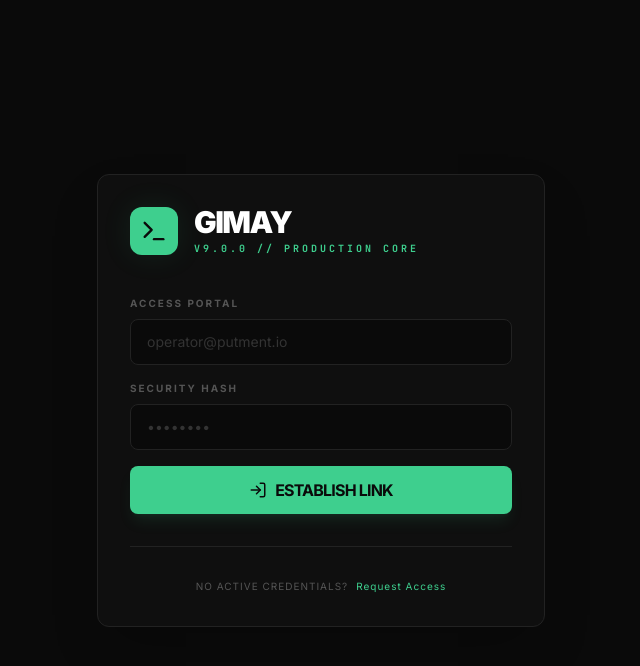
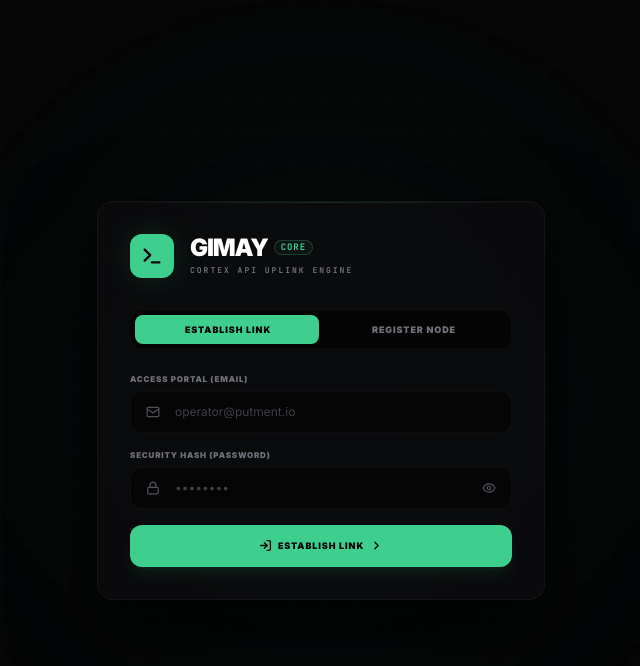
Before and after one commit to suicune27/Gimay, a React (Vite) app: page / in a window 1280 px wide. Both pictures are taken after a click on the button "LINK NODE". Shown: the top 666 px of the page, without its empty margins (319-959 px from the left). Built offline with nearby package versions, Linux system fonts and the light colour scheme; no server answers.

Commit message:
feat: redesign AuthUI, remove email confirmation blockers, and optimize dynamic client connections

```diff
--- a/src/App.tsx
+++ b/src/App.tsx
@@ -117,7 +117,7 @@ export default function App() {
 
   const fetchProfile = async (userId: string) => {
     try {
-      const { data: profile, error } = await globalSupabase
+      const { data: profile, error } = await supabase
         .from('profiles')
         .select('*')
         .eq('id', userId)
@@ -232,11 +232,11 @@ export default function App() {
     };
 
     // Initial check
-    globalSupabase.auth.getSession().then(({ data: { session } }) => {
+    supabase.auth.getSession().then(({ data: { session } }) => {
       handleAuthChange('INITIAL_SESSION', session);
     });
 
-    const { data: { subscription } } = globalSupabase.auth.onAuthStateChange((event, session) => {
+    const { data: { subscription } } = supabase.auth.onAuthStateChange((event, session) => {
       handleAuthChange(event, session);
     });
 
--- a/src/components/AuthUI.tsx
+++ b/src/components/AuthUI.tsx
@@ -1,7 +1,7 @@
 import React, { useState } from 'react';
-import { globalSupabase } from '../lib/supabase';
-import { LogIn, UserPlus, Terminal } from 'lucide-react';
-import { motion } from 'motion/react';
+import { supabase } from '../lib/supabase';
+import { LogIn, UserPlus, Terminal, Mail, Lock, Eye, EyeOff, Sparkles, ChevronRight } from 'lucide-react';
+import { motion, AnimatePresence } from 'motion/react';
 
 interface AuthUIProps {
   onOfflineMode?: () => void;
@@ -11,148 +11,195 @@ export const AuthUI: React.FC<AuthUIProps> = ({ onOfflineMode }) => {
   const [isLogin, setIsLogin] = useState(true);
   const [email, setEmail] = useState('');
   const [password, setPassword] = useState('');
+  const [showPassword, setShowPassword] = useState(false);
   const [loading, setLoading] = useState(false);
   const [error, setError] = useState<string | null>(null);
-  const [successMessage, setSuccessMessage] = useState<string | null>(null);
 
   const handleAuth = async (e: React.FormEvent) => {
     e.preventDefault();
     setLoading(true);
     setError(null);
-    setSuccessMessage(null);
+
+    // Standardize redirection parameter for standard web contexts and Electron local file contexts
+    const redirectTo = window.location.origin.startsWith('file:')
+      ? undefined
+      : window.location.origin + '/app';
 
     const { error: authError } = isLogin
-      ? await globalSupabase.auth.signInWithPassword({ email, password })
-      : await globalSupabase.auth.signUp({
+      ? await supabase.auth.signInWithPassword({ email, password })
+      : await supabase.auth.signUp({
           email,
           password,
-          options: {
-            emailRedirectTo: window.location.origin + '/app'
-          }
+          options: redirectTo ? { emailRedirectTo: redirectTo } : undefined
         });
 
     if (authError) {
       setError(authError.message);
-    } else if (!isLogin) {
-      setSuccessMessage('A secure activation link has been dispatched to your email. Please click the link to verify your operator profile and activate your node.');
     }
     setLoading(false);
   };
 
   return (
-    <div className="min-h-screen flex items-center justify-center bg-[#0A0A0A] p-4 font-sans">
+    <div className="relative min-h-screen w-full flex items-center justify-center bg-[#050506] overflow-hidden p-4 font-sans selection:bg-[#3ECF8E]/20">
+      {/* Ambient background glows like loading */}
+      <div className="absolute top-1/2 left-1/2 -translate-x-1/2 -translate-y-1/2 w-[500px] h-[500px] bg-[#3ECF8E]/5 rounded-full blur-[100px] pointer-events-none" />
+      <div className="absolute top-1/2 left-1/2 -translate-x-1/2 -translate-y-1/2 w-[280px] h-[280px] bg-blue-500/5 rounded-full blur-[80px] pointer-events-none" />
+
+      {/* Technical grid lines in the background */}
+      <div className="absolute inset-0 bg-[linear-gradient(to_right,rgba(255,255,255,0.01)_1px,transparent_1px),linear-gradient(to_bottom,rgba(255,255,255,0.01)_1px,transparent_1px)] bg-[size:32px_32px] pointer-events-none" />
+
       <motion.div
-        initial={{ opacity: 0, y: 20 }}
-        animate={{ opacity: 1, y: 0 }}
-        className="w-full max-w-md p-8 rounded-xl border border-[#222222] bg-[#0F0F0F] shadow-2xl"
+        initial={{ opacity: 0, y: 15, scale: 0.98 }}
+        animate={{ opacity: 1, y: 0, scale: 1 }}
+        transition={{ duration: 0.5, ease: 'easeOut' }}
+        className="relative w-full max-w-md bg-[#0C0C0E]/90 border border-white/[0.04] rounded-2xl shadow-[0_30px_80px_rgba(0,0,0,0.8)] p-8 backdrop-blur-xl z-10 flex flex-col overflow-hidden"
       >
-        <div className="flex items-center gap-4 mb-10">
-          <div className="w-12 h-12 bg-[#3ECF8E] rounded-xl shadow-[0_0_30px_rgba(62,207,142,0.1)] flex items-center justify-center">
-            <Terminal size={28} className="text-[#0A0A0A]" />
+        {/* Top Glow Boundary Line */}
+        <div className="absolute top-0 inset-x-0 h-[1px] bg-gradient-to-r from-transparent via-[#3ECF8E]/20 to-transparent pointer-events-none" />
+
+        {/* Brand Header */}
+        <div className="flex items-center gap-4 mb-8">
+          <div className="w-11 h-11 bg-[#3ECF8E] rounded-xl shadow-[0_0_30px_rgba(62,207,142,0.15)] flex items-center justify-center transition-all hover:scale-105">
+            <Terminal size={22} className="text-[#050506] stroke-[2.5]" />
           </div>
           <div>
-            <h1 className="text-3xl font-black text-white tracking-tighter uppercase leading-none">Gimay</h1>
-            <p className="text-[10px] text-[#3ECF8E] font-mono uppercase tracking-[0.3em] font-bold mt-1">v9.0.0 // PRODUCTION CORE</p>
+            <h1 className="text-2xl font-black text-white tracking-tighter uppercase leading-none flex items-center gap-1.5">
+              Gimay <span className="text-[9px] py-0.5 px-1.5 rounded-full border border-[#3ECF8E]/25 text-[#3ECF8E] font-mono tracking-widest font-black bg-[#3ECF8E]/5">CORE</span>
+            </h1>
+            <p className="text-[8px] text-zinc-500 font-mono uppercase tracking-[0.25em] font-black mt-1">Cortex API Uplink Engine</p>
           </div>
         </div>
 
-        {successMessage ? (
-          <div className="space-y-6 text-center py-4">
-            <div className="w-16 h-16 bg-[#3ECF8E]/10 border border-[#3ECF8E]/30 text-[#3ECF8E] rounded-full flex items-center justify-center mx-auto shadow-[0_0_20px_rgba(62,207,142,0.15)]">
-              <UserPlus size={32} />
+        <AnimatePresence mode="wait">
+          {/* Access and Sign Up Forms */}
+          <motion.div
+            key="auth-form"
+            initial={{ opacity: 0 }}
+            animate={{ opacity: 1 }}
+            exit={{ opacity: 0 }}
+            className="space-y-6"
+          >
+            {/* Sliding Tab Selector */}
+            <div className="p-1 bg-black/60 rounded-xl border border-white/[0.03] flex relative">
+              <button
+                type="button"
+                onClick={() => {
+                  setIsLogin(true);
+                  setError(null);
+                }}
+                className={`flex-1 text-center py-2 text-[9px] font-black uppercase tracking-widest relative z-10 transition-colors duration-300 ${isLogin ? 'text-black' : 'text-zinc-500'}`}
+              >
+                Establish Link
+              </button>
+              <button
+                type="button"
+                onClick={() => {
+                  setIsLogin(false);
+                  setError(null);
+                }}
+                className={`flex-1 text-center py-2 text-[9px] font-black uppercase tracking-widest relative z-10 transition-colors duration-300 ${!isLogin ? 'text-black' : 'text-zinc-500'}`}
+              >
+                Register Node
+              </button>
+
+              <motion.div
+                className="absolute top-1 bottom-1 rounded-lg bg-[#3ECF8E] z-0"
+                animate={{
+                  left: isLogin ? '4px' : 'calc(50% + 2px)',
+                  right: isLogin ? 'calc(50% + 2px)' : '4px',
+                }}
+                transition={{ type: 'spring', stiffness: 350, damping: 28 }}
+              />
             </div>
-            <div className="space-y-2">
-              <h2 className="text-[14px] font-black text-white uppercase tracking-widest">Verification Pending</h2>
-              <p className="text-[11px] text-[#888888] font-mono leading-relaxed px-2">
-                {successMessage}
-              </p>
-            </div>
-            <button
-              onClick={() => {
-                setSuccessMessage(null);
-                setIsLogin(true);
-              }}
-              className="w-full py-3 border border-[#222222] hover:border-[#3ECF8E]/30 text-[#888888] hover:text-[#3ECF8E] font-bold rounded-lg transition-all text-xs tracking-wider uppercase"
-            >
-              Return to Authenticate
-            </button>
-          </div>
-        ) : (
-          <>
+
             <form onSubmit={handleAuth} className="space-y-4">
-              <div>
-                <label className="block text-[10px] font-bold uppercase tracking-[0.2em] text-[#555555] mb-2">Access Portal</label>
+              {/* Email input field */}
+              <div className="space-y-1.5">
+                <label className="block text-[8px] font-black uppercase tracking-widest text-zinc-500">Access Portal (Email)</label>
+                <div className="relative">
+                  <Mail className="absolute left-4 top-1/2 -translate-y-1/2 text-zinc-600" size={14} />
                   <input
                     type="email"
                     value={email}
                     onChange={(e) => setEmail(e.target.value)}
-                  className="w-full bg-[#0A0A0A] border border-[#222222] rounded-lg px-4 py-3 text-sm text-[#AAAAAA] focus:border-[#3ECF8E] focus:text-[#E0E0E0] outline-none transition-all placeholder:text-[#333333]"
+                    className="w-full bg-[#050506] border border-white/[0.04] rounded-xl py-3 pl-11 pr-4 text-xs text-zinc-200 placeholder:text-zinc-700 focus:outline-none focus:border-[#3ECF8E]/40 focus:bg-white/[0.01] transition-all"
                     placeholder="operator@putment.io"
                     required
                   />
                 </div>
-              <div>
-                <label className="block text-[10px] font-bold uppercase tracking-[0.2em] text-[#555555] mb-2">Security Hash</label>
+              </div>
+
+              {/* Password input field */}
+              <div className="space-y-1.5">
+                <label className="block text-[8px] font-black uppercase tracking-widest text-zinc-500">Security Hash (Password)</label>
+                <div className="relative">
+                  <Lock className="absolute left-4 top-1/2 -translate-y-1/2 text-zinc-600" size={14} />
                   <input
-                  type="password"
+                    type={showPassword ? 'text' : 'password'}
                     value={password}
                     onChange={(e) => setPassword(e.target.value)}
-                  className="w-full bg-[#0A0A0A] border border-[#222222] rounded-lg px-4 py-3 text-sm text-[#AAAAAA] focus:border-[#3ECF8E] focus:text-[#E0E0E0] outline-none transition-all placeholder:text-[#333333]"
+                    className="w-full bg-[#050506] border border-white/[0.04] rounded-xl py-3 pl-11 pr-11 text-xs text-zinc-200 placeholder:text-zinc-700 focus:outline-none focus:border-[#3ECF8E]/40 focus:bg-white/[0.01] transition-all"
                     placeholder="••••••••"
                     required
                   />
+                  <button
+                    type="button"
+                    onClick={() => setShowPassword(!showPassword)}
+                    className="absolute right-4 top-1/2 -translate-y-1/2 text-zinc-600 hover:text-zinc-400 transition-colors"
+                  >
+                    {showPassword ? <EyeOff size={14} /> : <Eye size={14} />}
+                  </button>
+                </div>
               </div>
 
+              {/* Cyber error log */}
               {error && (
-                <div className="p-3 bg-red-500/5 border border-red-500/20 rounded-lg space-y-2">
-                  <div className="text-red-500 text-[10px] font-mono leading-relaxed">
-                    &gt; FATAL ERROR: {error.toUpperCase()}
+                <motion.div
+                  initial={{ opacity: 0, y: -4 }}
+                  animate={{ opacity: 1, y: 0 }}
+                  className="p-3.5 bg-rose-500/[0.02] border border-rose-500/10 rounded-xl space-y-2 text-left"
+                >
+                  <div className="text-rose-500 text-[9px] font-mono leading-relaxed break-all">
+                    &gt; SYSTEM ERROR: {error.toUpperCase()}
                   </div>
                   {error.toLowerCase().includes('api key') && (
-                    <div className="text-[9px] text-[#888888] font-mono border-t border-red-500/10 pt-2">
-                      <p>Check your <code className="text-[#3ECF8E]">VITE_SUPABASE_URL</code> and <code className="text-[#3ECF8E]">VITE_SUPABASE_ANON_KEY</code> in the environment settings.</p>
-                      <p className="mt-1">The global infrastructure must be configured before authenticating.</p>
+                    <div className="text-[8px] text-zinc-500 font-mono border-t border-rose-500/10 pt-2 leading-relaxed">
+                      Verify your VITE_SUPABASE_URL and VITE_SUPABASE_ANON_KEY config parameters in the workspace environment configuration.
                     </div>
                   )}
-                </div>
+                </motion.div>
               )}
 
+              {/* Command Action Button */}
               <button
                 disabled={loading}
-                className="w-full bg-[#3ECF8E] hover:bg-[#34B37A] text-[#0A0A0A] font-bold py-3 rounded-lg flex items-center justify-center gap-2 transition-all disabled:opacity-50 shadow-lg shadow-[#3ECF8E1A]"
+                className="w-full bg-[#3ECF8E] hover:bg-[#46e6a0] disabled:bg-[#3ECF8E]/20 text-[#050506] font-black text-[9px] uppercase tracking-widest py-3.5 rounded-xl flex items-center justify-center gap-1.5 transition-all disabled:opacity-50 shadow-lg shadow-[#3ECF8E]/10 cursor-pointer active:scale-[0.98]"
               >
                 {loading ? (
-                  <span className="w-5 h-5 border-2 border-[#0A0A0A]/30 border-t-[#0A0A0A] rounded-full animate-spin" />
+                  <span className="w-4 h-4 border-2 border-[#050506]/30 border-t-[#050506] rounded-full animate-spin" />
                 ) : (
                   <>
-                    {isLogin ? <LogIn size={18} /> : <UserPlus size={18} />}
-                    <span className="tracking-tighter">{isLogin ? 'ESTABLISH LINK' : 'REGISTER NODE'}</span>
+                    {isLogin ? <LogIn size={13} className="stroke-[2.5]" /> : <UserPlus size={13} className="stroke-[2.5]" />}
+                    <span>{isLogin ? 'ESTABLISH LINK' : 'REGISTER NODE'}</span>
+                    <ChevronRight size={13} className="stroke-[2.5]" />
                   </>
                 )}
               </button>
             </form>
 
-            <div className="mt-8 pt-8 border-t border-[#222222] text-center flex flex-col gap-3">
-              <p className="text-[10px] text-[#555555] tracking-widest uppercase">
-                {isLogin ? "No active credentials?" : "Credential set found?"}
-                <button
-                  onClick={() => setIsLogin(!isLogin)}
-                  className="ml-2 text-[#3ECF8E] hover:text-white transition-colors"
-                >
-                  {isLogin ? 'Request Access' : 'Authenticate'}
-                </button>
-              </p>
+            {/* Sandbox Offline mode capsule */}
             {onOfflineMode && (
+              <div className="pt-4 border-t border-white/[0.04] text-center">
                 <button
                   onClick={onOfflineMode}
-                  className="text-[10px] text-[#888888] hover:text-[#E0E0E0] tracking-widest uppercase transition-colors"
+                  className="inline-flex items-center gap-1.5 px-3 py-1.5 rounded-lg bg-white/[0.01] hover:bg-white/[0.03] border border-white/[0.04] text-[8px] font-black text-zinc-500 hover:text-zinc-300 uppercase tracking-widest transition-all cursor-pointer active:scale-[0.97]"
                 >
-                  [ Launch Offline Sandbox ]
+                  <Sparkles size={11} className="text-[#3ECF8E]" /> Launch Offline Sandbox
                 </button>
+              </div>
             )}
-            </div>
-          </>
-        )}
+          </motion.div>
+        </AnimatePresence>
       </motion.div>
     </div>
   );
```
Also changed, not shown: src/components/DatabaseMigrationModal.tsx (+16 -4 lines), src/services/SupabaseAuthService.ts (+6 -6 lines), supabase/templates/confirm_email.html (added, +98 -0 lines). Lines whose indentation alone changed are shown as unchanged.
